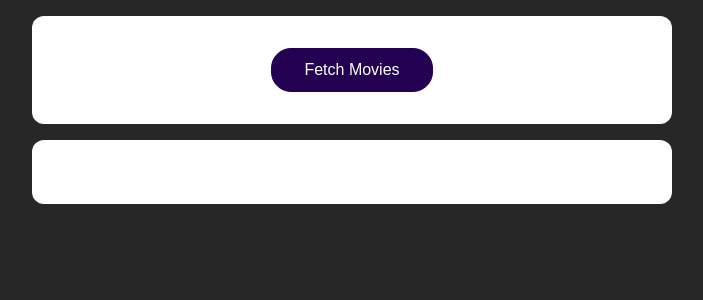
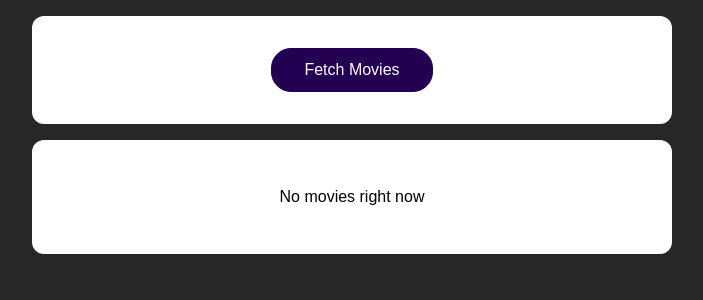
Before and after one commit to AR123456/Nora-analog-clock, a React (Create React App) app: page / in a window 1280 px wide. Shown: the top 300 px of the page, without its empty margins (288-991 px from the left). Built offline with nearby package versions, Linux system fonts and the light colour scheme.

Commit message:
show stuff while waiting for resposnse

```diff
--- a/src/App.js
+++ b/src/App.js
@@ -5,7 +5,9 @@ import "./App.css";
 
 function App() {
   const [movies, setMovies] = useState([]);
+  const [isLoading, setIsLoading] = useState(false);
   async function fetchMoviesHandler() {
+    setIsLoading(true);
     const response = await fetch("https://swapi.dev/api/films/");
     const data = await response.json();
 
@@ -18,6 +20,7 @@ function App() {
       };
     });
     setMovies(transformedMovies);
+    setIsLoading(false);
   }
 
   return (
@@ -26,7 +29,9 @@ function App() {
         <button onClick={fetchMoviesHandler}>Fetch Movies</button>
       </section>
       <section>
-        <MoviesList movies={movies} />
+        {!isLoading && movies.length > 0 && <MoviesList movies={movies} />}
+        {!isLoading && movies.length === 0 && <p>No movies right now</p>}
+        {isLoading && <p>Loading...</p>}
       </section>
     </React.Fragment>
   );
```
